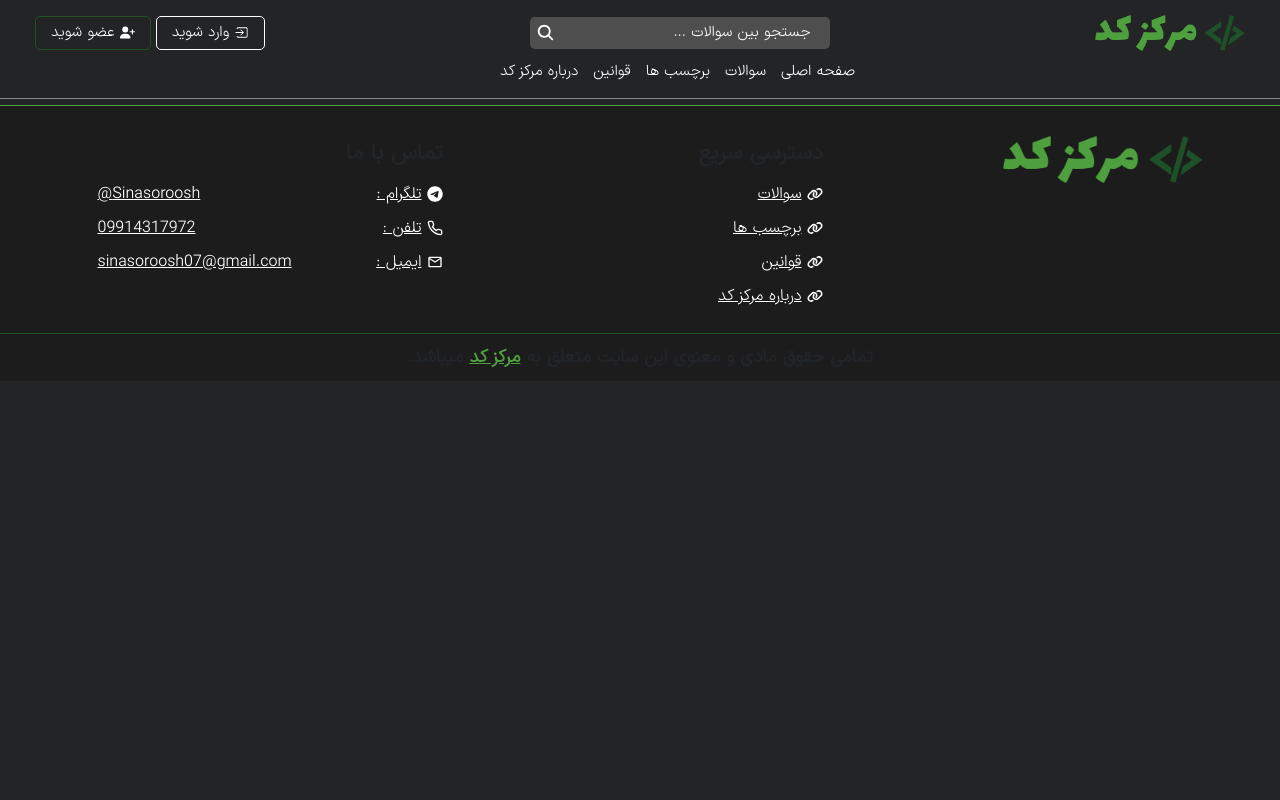
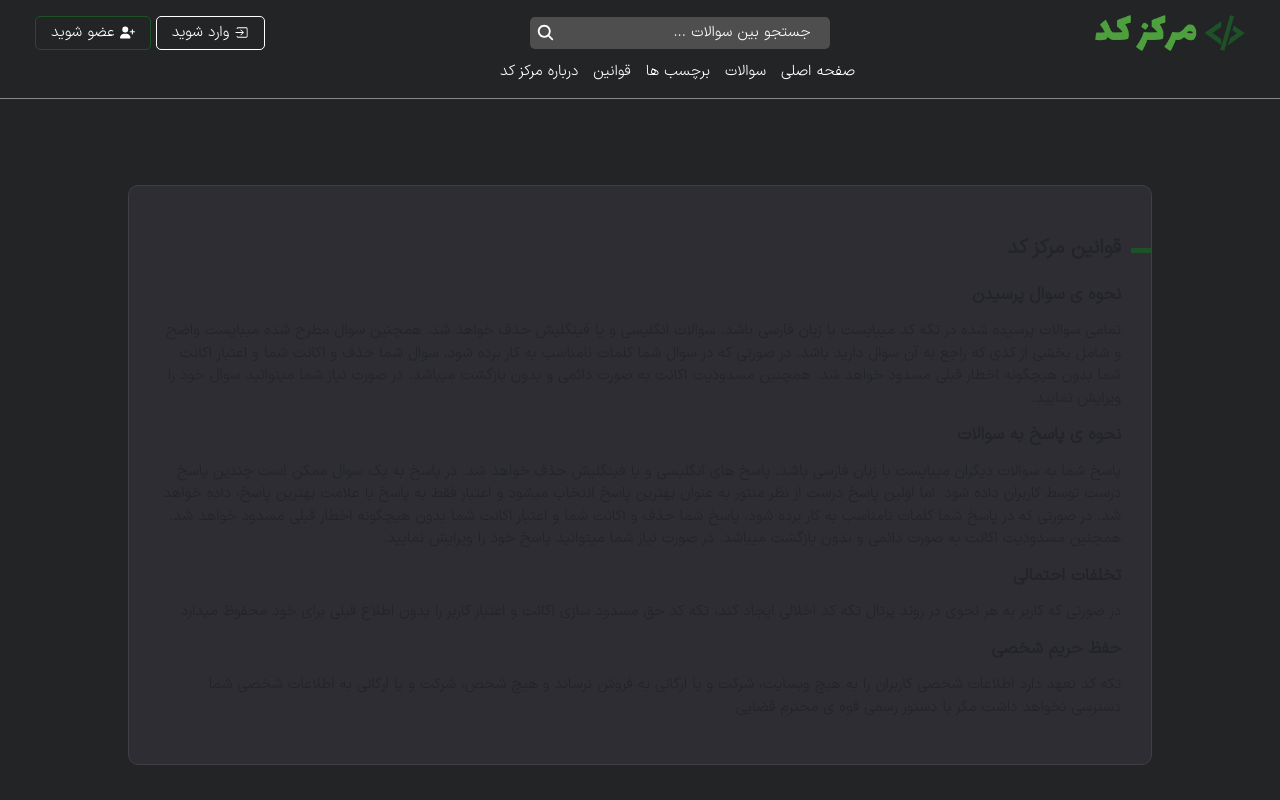
Before and after one commit to Sina-Soroosh/codeCentral, a Next.js app: page /rules in a window 1280 px wide. Shown: the top 800 px of the page. Built offline with nearby package versions, Linux system fonts and the light colour scheme.

Commit message:
Coding Main template for rules

```diff
--- a/src/app/rules/page.tsx
+++ b/src/app/rules/page.tsx
@@ -1,12 +1,17 @@
 import React from "react";
 import { Metadata } from "next";
+import Main from "@/components/templates/Rules/Main/Main";
 
 export const metadata: Metadata = {
   title: "قوانین - مرکز کد",
 };
 
 function page() {
-  return <></>;
+  return (
+    <>
+      <Main />
+    </>
+  );
 }
 
 export default page;
--- /dev/null
+++ b/src/components/templates/Rules/Main/Main.module.css
@@ -0,0 +1,54 @@
+.main {
+    padding: 80px 0;
+    display: flex;
+    justify-content: center;
+    align-items: center;
+    flex-direction: column;
+}
+
+.main .content {
+    padding: 30px 0;
+    width: 80vw;
+    max-width: 1244px;
+    border: 1px solid #3f3f46;
+    min-width: 300px;
+    border-radius: 10px;
+    background-color: #2e2d33;
+}
+
+.main .content .title {
+    width: 80vw;
+    max-width: 1244px;
+    margin: 20px 0;
+    display: flex;
+    align-items: center;
+    gap: 10px;
+}
+
+.main .content .title .line {
+    background-color: #1E5128;
+    height: 5px;
+    width: 20px;
+}
+
+.main .content .title h2 {
+    font-size: 20px;
+    font-weight: 700;
+}
+
+
+
+.main .content .container {
+    margin: 0 30px;
+}
+
+.main .content .container h3 {
+    margin-bottom: 15px;
+    font-size: 17px;
+    font-weight: 700;
+}
+
+.main .content .container P {
+    margin-bottom: 15px;
+    font-size: 15px;
+}
--- /dev/null
+++ b/src/components/templates/Rules/Main/Main.tsx
@@ -0,0 +1,55 @@
+import React from "react";
+import styles from "./Main.module.css";
+
+function Main() {
+  return (
+    <>
+      <div className={styles.main}>
+        <div className={styles.content}>
+          <div className={styles.title}>
+            <span className={styles.line}></span>
+            <h2>قوانین مرکز کد</h2>
+          </div>
+          <div className={styles.container}>
+            <h3>نحوه ی سوال پرسیدن</h3>
+            <p>
+              تمامی سوالات پرسیده شده در تکه کد میبایست با زبان فارسی باشد.
+              سوالات انگلیسی و یا فینگلیش حذف خواهد شد. همچنین سوال مطرح شده
+              میبایست واضح و شامل بخشی از کدی که راجع به آن سوال دارید باشد. در
+              صورتی که در سوال شما کلمات نامناسب به کار برده شود، سوال شما حذف و
+              اکانت شما و اعتبار اکانت شما بدون هیچگونه اخطار قبلی مسدود خواهد
+              شد. همچنین مسدودیت اکانت به صورت دائمی و بدون بازگشت میباشد. در
+              صورت نیاز شما میتوانید سوال خود را ویرایش نمایید.
+            </p>
+            <h3>نحوه ی پاسخ به سوالات</h3>
+            <p>
+              پاسخ شما به سوالات دیگران میبایست با زبان فارسی باشد. پاسخ های
+              انگلیسی و یا فینگلیش حذف خواهد شد. در پاسخ به یک سوال ممکن است
+              چندین پاسخ درست توسط کاربران داده شود. اما اولین پاسخ درست از نظر
+              منتور به عنوان بهترین پاسخ انتخاب میشود و اعتبار فقط به پاسخ با
+              علامت بهترین پاسخ، داده خواهد شد. در صورتی که در پاسخ شما کلمات
+              نامناسب به کار برده شود، پاسخ شما حذف و اکانت شما و اعتبار اکانت
+              شما بدون هیچگونه اخطار قبلی مسدود خواهد شد. همچنین مسدودیت اکانت
+              به صورت دائمی و بدون بازگشت میباشد. در صورت نیاز شما میتوانید پاسخ
+              خود را ویرایش نمایید.
+            </p>
+            <h3>تخلفات احتمالی</h3>
+            <p>
+              در صورتی که کاربر به هر نحوی در روند پرتال تکه کد اخلالی ایجاد
+              کند، تکه کد حق مسدود سازی اکانت و اعتبار کاربر را بدون اطلاع قبلی
+              برای خود محفوظ میدارد
+            </p>
+            <h3>حفظ حریم شخصی</h3>
+            <p>
+              تکه کد تعهد دارد اطلاعات شخصی کاربران را به هیچ وبسایت، شرکت و یا
+              ارگانی به فروش نرساند و هیچ شخص، شرکت و یا ارگانی به اطلاعات شخصی
+              شما دسترسی نخواهد داشت مگر با دستور رسمی قوه ی محترم قضایی
+            </p>
+          </div>
+        </div>
+      </div>
+    </>
+  );
+}
+
+export default Main;
```
